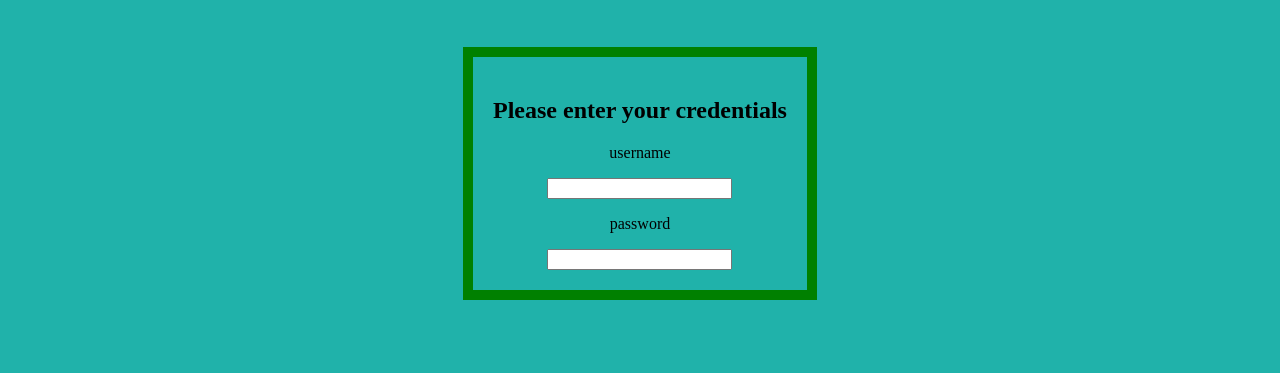
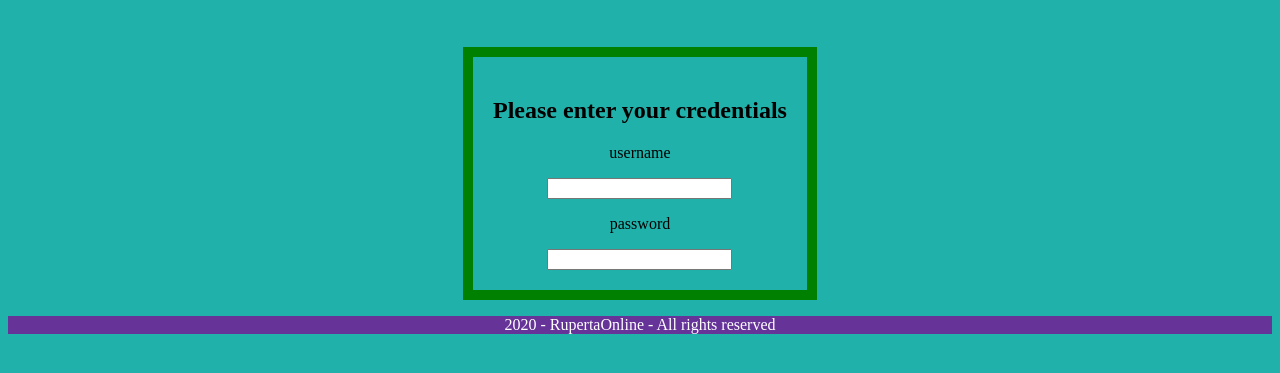
Before and after one commit to pabloisidorop/IdeaERP, a plain HTML site: page index.html in a window 1280 px wide. Shown: the part 61-434 px from the top of the page. Drawn offline with Linux system fonts and the light colour scheme.

Commit message:
Footer added

```diff
--- a/css/style.css
+++ b/css/style.css
@@ -26,3 +26,12 @@ html
 
 
 }
+
+.footer {
+    left: 0px;
+    bottom: ppx;
+    width: 100%;
+    background-color: rebeccapurple;
+    color: white;
+    text-align: center;
+}
--- a/index.html
+++ b/index.html
@@ -43,6 +43,10 @@
 
         </div>
 
+        <div class="footer">
+            <p>2020 - RupertaOnline - All rights reserved</p>
+        </div>
+
     </body>
 
 </html>
```
